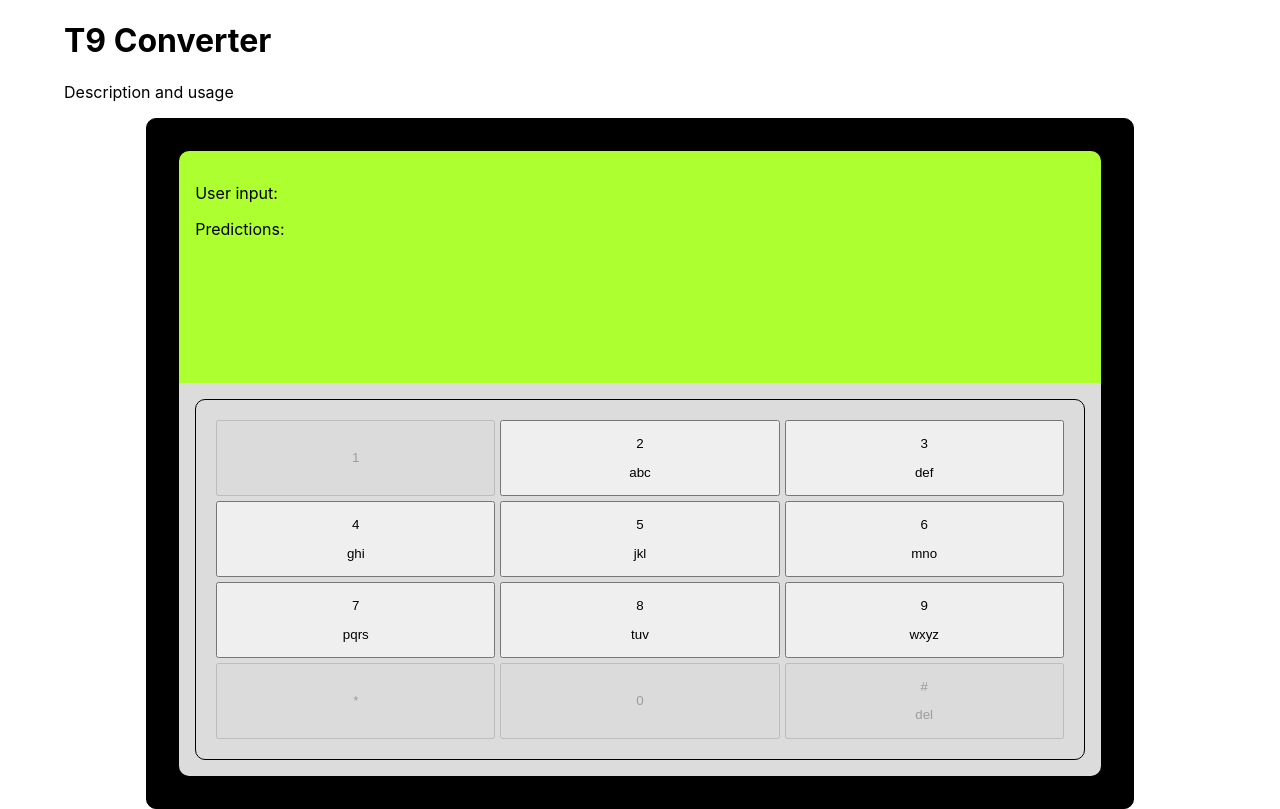
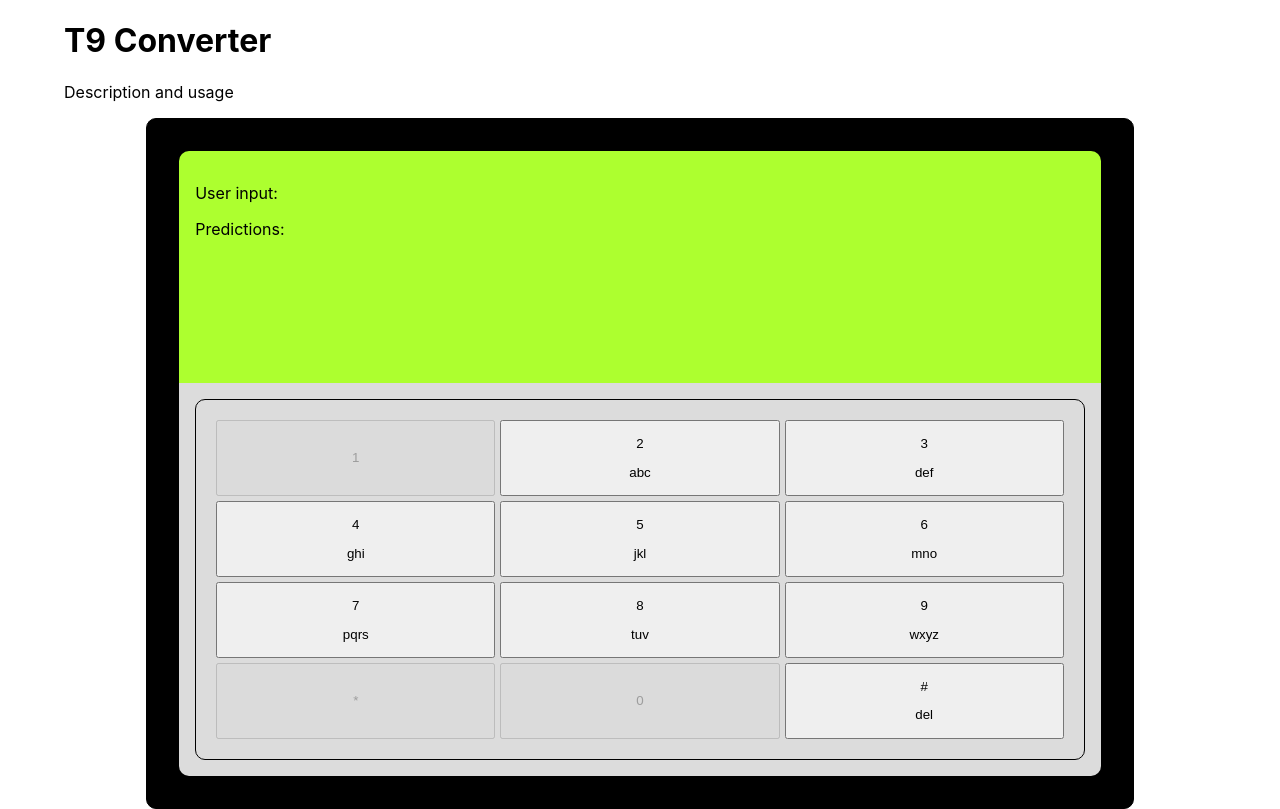
Before and after one commit to stefi23/t9-converter, a React (Create React App) app in the folder client/: page / in a window 1280 px wide. Built offline with nearby package versions, Linux system fonts and the light colour scheme.

Commit message:
Added backspace functionality on delete button

```diff
--- a/client/src/App.js
+++ b/client/src/App.js
@@ -12,8 +12,17 @@ function App() {
     setUserInput(userInput + number.toString())
   }
 
+  const deleteUserInput = () => {
+    let updatedString = userInput.slice(0, -1)
+    setUserInput(updatedString)
+
+  }
+
 
  useEffect(() => {
+   if(userInput === "") {
+     setSuggestions(suggestions => [])
+   }
    if(userInput.length > 0) {
    (async () => {
       try {
@@ -74,7 +83,7 @@ const getSuggestions = async () => {
             <Key value="9" letters="wxyz" addUserInput={() => addUserInput("9")}/>
             <Key value="*" letters=" " disabled={true} />
             <Key value="0" letters=" " disabled={true}/>
-            <Key value="#" letters="del" disabled={true}/>
+            <Key value="#" letters="del" deleteUserInput={deleteUserInput} />
           </div>
         </div>
       </div>
--- a/client/src/components/Key.js
+++ b/client/src/components/Key.js
@@ -1,11 +1,9 @@
 import React from "react";
 
 function Key(props) {
-
-
     return (
         <>
-        <button disabled={props.disabled} onClick={props.addUserInput} >
+        <button disabled={props.disabled} onClick={props.value=== "#" ? props.deleteUserInput : props.addUserInput} >
             <p>{props.value}</p>
             <p>{props.letters}</p>
         </button>
```
